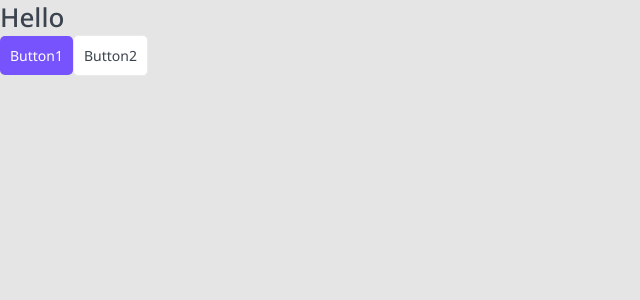
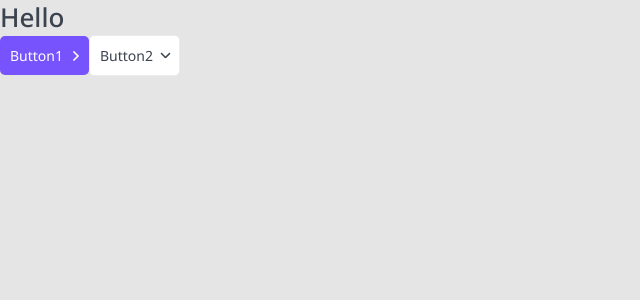
Before and after one commit to DmitryVolkov1997/nextjs-typescript-owl, a Next.js app: page / in a window 1280 px wide. Shown: the top 300 px of the page, without its empty margins (0-640 px from the left). Built offline with nearby package versions, Linux system fonts and the light colour scheme.

Commit message:
added component svg

```diff
--- a/components/Button/Button.module.scss
+++ b/components/Button/Button.module.scss
@@ -9,18 +9,19 @@
   transition-property: all;
   text-align: center;
 
+  border: none;
+
   border-radius: 5px;
 
   font-family: $font-family;
   font-size: 14px;
   font-weight: $fw-regular;
   line-height: 19px;
-  border: none;
 }
 
 .primary {
+  color: $color-white;
   background: $color-primary;
-  color: $color-white;
 
   &:hover {
     background: $color-primary-hover;
@@ -29,10 +30,23 @@
 
 .ghost {
   color: $color-black;
+  border: 1px solid $color-light-gray;
   background: $color-white;
-  border: 1px solid $color-light-gray;
 
   &:hover {
     background: darken($color-white, 5%);
   }
 }
+
+.arrow {
+  display: inline-block;
+  margin-left: 10px;
+}
+
+.primary svg {
+  fill: $color-white;
+}
+
+.down {
+  transform: rotate(90deg);
+}
--- a/components/Button/Button.props.ts
+++ b/components/Button/Button.props.ts
@@ -1,6 +1,7 @@
 import {ButtonHTMLAttributes, DetailedHTMLProps, ReactNode} from 'react'
 
-export interface ButtonProps extends DetailedHTMLProps<ButtonHTMLAttributes<HTMLButtonElement>, HTMLButtonElement>{
+export interface ButtonProps extends DetailedHTMLProps<ButtonHTMLAttributes<HTMLButtonElement>, HTMLButtonElement> {
 	children: ReactNode,
 	appearance: 'primary' | 'ghost'
+	arrow?: 'right' | 'down' | 'none'
 }
--- a/components/Button/Button.tsx
+++ b/components/Button/Button.tsx
@@ -2,9 +2,10 @@ import React, {FC} from 'react'
 import styles from './Button.module.scss'
 import cn from 'classnames'
 import {ButtonProps} from '@/components/Button/Button.props'
+import ArrowIcon from './arrow.svg'
 
 const Button: FC<ButtonProps> = (props): JSX.Element => {
-	const {appearance, children, className, ...rest} = props
+	const {appearance, arrow = 'none', children, className, ...rest} = props
 
 	return (
 		<button className={cn(styles.button, className, {
@@ -12,6 +13,10 @@ const Button: FC<ButtonProps> = (props): JSX.Element => {
 			[styles.ghost]: appearance === 'ghost'
 		})} {...rest}>
 			{children}
+			{arrow !== 'none' && <span className={cn(styles.arrow, {
+				[styles.right]: arrow === 'right',
+				[styles.down]: arrow === 'down'
+			})}> <ArrowIcon/> </span>}
 		</button>
 	)
 }
--- a/components/Htag/Htag.module.scss
+++ b/components/Htag/Htag.module.scss
@@ -23,5 +23,3 @@
 	font-weight: $fw-semi-bold;
 	line-height: 27px;
 }
-
-// Посметр 002 первый компонент
--- a/next.config.js
+++ b/next.config.js
@@ -1,6 +1,11 @@
-/** @type {import('next').NextConfig} */
-const nextConfig = {
-  reactStrictMode: true,
+module.exports = {
+  webpack(config) {
+    config.module.rules.push({
+      test: /\.svg$/i,
+      issuer: /\.[jt]sx?$/,
+      use: ['@svgr/webpack'],
+    })
+
+    return config
+  },
 }
-
-module.exports = nextConfig
--- a/package.json
+++ b/package.json
@@ -25,5 +25,8 @@
     "stylelint-order": "^4.1.0",
     "stylelint-order-config-standard": "^0.1.3",
     "typescript": "4.9.5"
+  },
+  "devDependencies": {
+    "@svgr/webpack": "^6.5.1"
   }
 }
--- a/pages/index.tsx
+++ b/pages/index.tsx
@@ -5,8 +5,8 @@ export default function Home() {
 	return (
 		<>
 			<Htag tag={'h1'}>Hello</Htag>
-			<Button appearance={'primary'}>Button1</Button>
-			<Button appearance={'ghost'}>Button2</Button>
+			<Button appearance={'primary'} arrow={'right'}>Button1</Button>
+			<Button appearance={'ghost'} arrow={'down'}>Button2</Button>
 		</>
 	)
 }
--- a/styles/vars.scss
+++ b/styles/vars.scss
@@ -11,7 +11,7 @@ $fw-black: 900;
 $color-black: #3B434E;
 $color-white: #FFFFFF;
 $color-primary: #7653FC;
-$color-primary-hover: #5731e8;
+$color-primary-hover: #5731E8;
 $color-red: #FC836D;
 $color-green: #1DC47E;
 $color-light-green: #C8F8E4;
```
Also changed, not shown: components/Button/arrow.svg (added), 1 other file (tests, documents, lock files or other folders).
